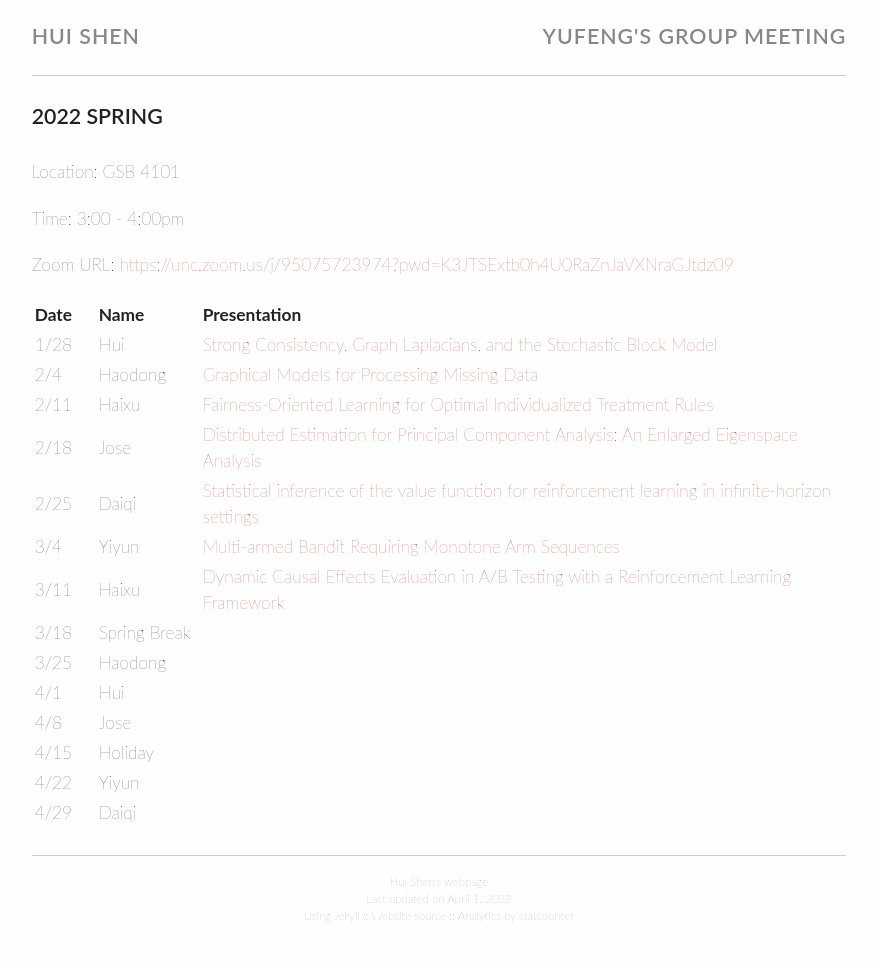
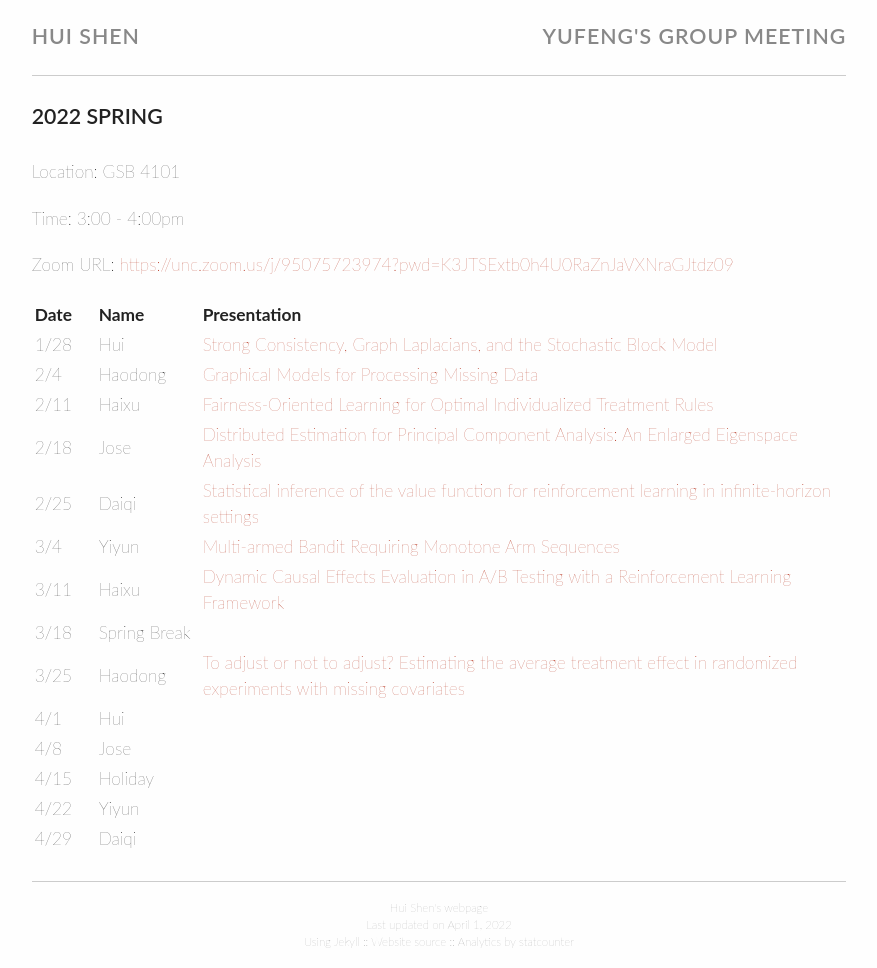
Before and after one commit to huishenstats/sophiashenh.github.io, a Jekyll site: the page built from group_meeting/2022Spring.md, in a window 1280 px wide. Shown: the whole page, without its empty margins (201-1078 px from the left). Built offline with Jekyll 4.4.1, drawn with Linux system fonts in a browser that asks for light colours; before the commit the page ends 942 px from its top, so only the background shows below that.

Commit message:
weekly update

```diff
--- a/group_meeting/2022Spring.md
+++ b/group_meeting/2022Spring.md
@@ -20,7 +20,7 @@ Zoom URL: [https://unc.zoom.us/j/95075723974?pwd=K3JTSExtb0h4U0RaZnJaVXNraGJtdz0
 |  3/4 | Yiyun |  [Multi-armed Bandit Requiring Monotone Arm Sequences](https://arxiv.org/pdf/2106.03790.pdf) |
 |  3/11 | Haixu |  [Dynamic Causal Effects Evaluation in A/B Testing with a Reinforcement Learning Framework](https://www.tandfonline.com/doi/full/10.1080/01621459.2022.2027776) |
 |  3/18 | Spring Break |   |
-|  3/25 | Haodong |   |
+|  3/25 | Haodong | [To adjust or not to adjust? Estimating the average treatment effect in randomized experiments with missing covariates](https://arxiv.org/pdf/2108.00152.pdf)  |
 |  4/1 | Hui |   |
 |  4/8 | Jose |   |
 |  4/15 | Holiday |   |
```
